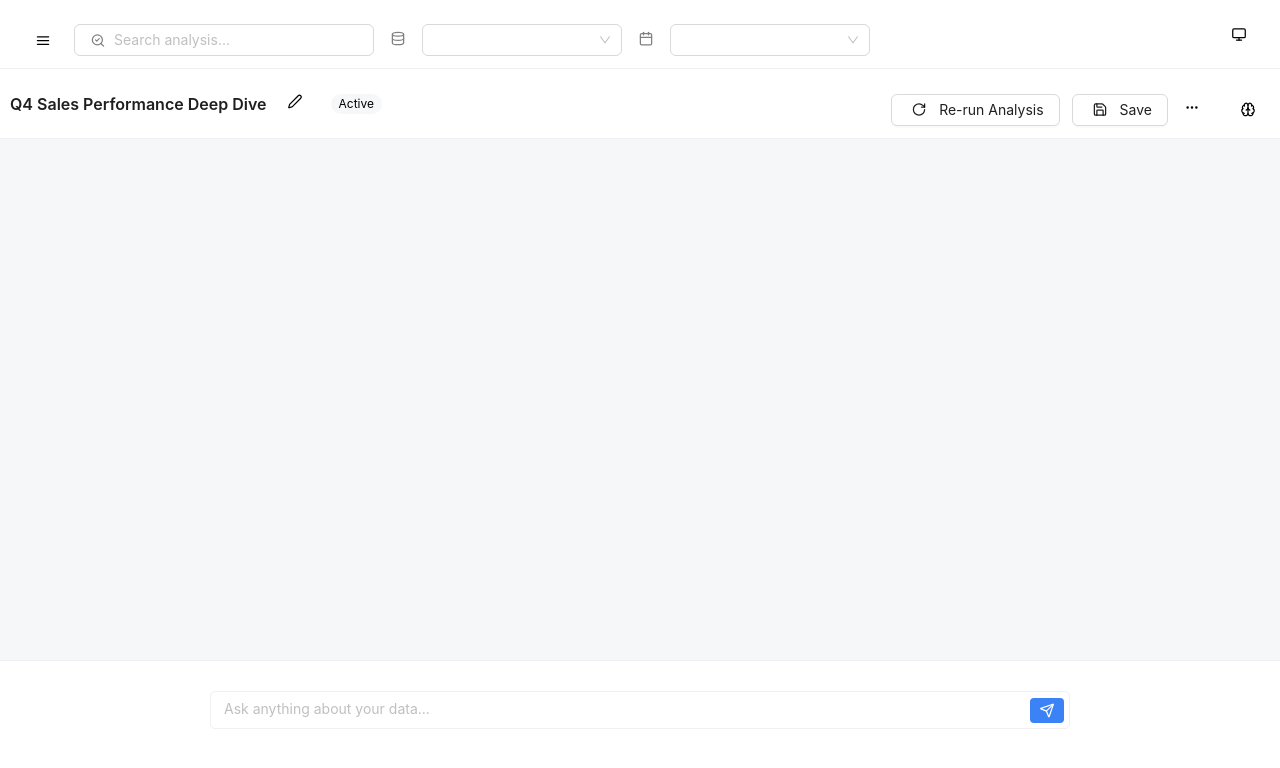
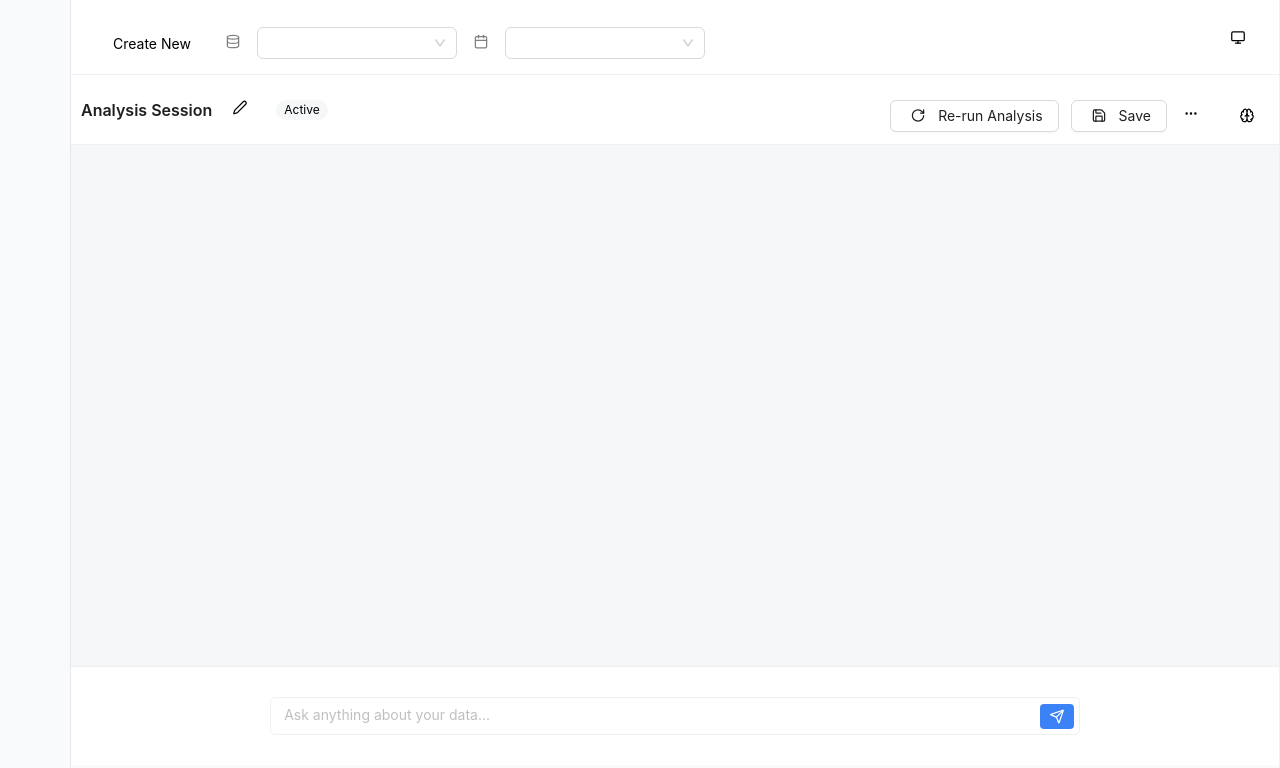
Before and after one commit to vaidyavd0910/AgenticBI, a React (Vite) app: page /chatPage in a window 1280 px wide. Shown: the top 768 px of the page. Built offline with nearby package versions, Linux system fonts and the light colour scheme.

Commit message:
layout changes

```diff
--- a/src/components/button/ButtonComponent.jsx
+++ b/src/components/button/ButtonComponent.jsx
@@ -1,9 +1,9 @@
 import { Button } from "antd";
-import React from 'react';
+import React from "react";
 
 export const ButtonComponent = ({
 	text,
-	variant = "filled",
+	variant = "filled", // filled | outlined | text | borderless
 	customColor,
 	icons = [],
 	iconPosition = "left",
@@ -14,18 +14,24 @@ export const ButtonComponent = ({
 	className = "",
 	onClick = () => {}
 }) => {
-
 	const isTextOnly = text && icons.length === 0;
 
+	// Map your variant prop to AntD's "type"
 	const variantType =
 		variant === "filled"
 			? "primary"
 			: variant === "outlined"
 			? "default"
-			: "text";
+			: "text"; // AntD doesn't have "borderless", so we handle style manually
 
+	// Base style
 	const baseStyle = {
 		borderRadius: "5px",
+		...(variant === "borderless" && {
+			border: "none",
+			background: "transparent",
+			color: customColor || "inherit"
+		}),
 		...(customColor &&
 			variant === "filled" && {
 				backgroundColor: customColor,
@@ -33,9 +39,13 @@ export const ButtonComponent = ({
 				border: "none"
 			}),
 		...(customColor &&
-		variant !== "filled" && {
+			variant === "outlined" && {
 				color: customColor,
 				borderColor: customColor
+			}),
+		...(customColor &&
+			variant === "text" && {
+				color: customColor
 			}),
 		...style
 	};
--- a/src/components/chatNav/ChatNav.jsx
+++ b/src/components/chatNav/ChatNav.jsx
@@ -2,6 +2,7 @@ import React, { useState } from 'react';
 import { Typography, Input, Dropdown, Menu } from 'antd';
 import { ReusableDropdown } from '../dropDown/ReusableDropdown';
 import styles from './ChatNav.module.css';
+import { Plus } from 'lucide-react';
 import {
   Database,
   Calendar,
@@ -12,6 +13,7 @@ import {
   Moon,
   Laptop
 } from 'lucide-react';
+import { ButtonComponent } from '../button/ButtonComponent';
 
 const { Title } = Typography;
 
@@ -89,11 +91,13 @@ export const ChatNav = () => {
     >
       <div>
         <div style={{ display: 'flex', alignItems: 'center', gap: 12, marginTop: 12 }}>
-          <div className={styles.menuButton}>
+          {/* <div className={styles.menuButton}>
             <AlignJustify height={'15'} />
-          </div>
-
-          <div>
+          </div> */}
+<div className={styles.createBtn}>
+  <ButtonComponent text={'Create New'} variant={'borderless'} />
+</div>
+          {/* <div>
             <Input
               placeholder="Search analysis..."
               allowClear
@@ -104,7 +108,7 @@ export const ChatNav = () => {
                 borderRadius: 6,
               }}
             />
-          </div>
+          </div> */}
 
           <div>
             <Database height={'15'} color={'grey'} />
--- a/src/components/chatNav/ChatNav.module.css
+++ b/src/components/chatNav/ChatNav.module.css
@@ -64,3 +64,11 @@
 .monitorButton:hover{
     background: rgb(232, 232, 245);
 }
+.createBtn{
+    padding: 3px;
+}
+.createBtn:hover{
+    color: white;
+    background-color: #1677ff;
+    border-radius: 6px;
+}
--- a/src/components/chatSubNav/ChatSubNav.jsx
+++ b/src/components/chatSubNav/ChatSubNav.jsx
@@ -24,9 +24,8 @@ const menuItems = (
 const { Title } = Typography;
 
 export const ChatSubNav = ({isSidebarExpanded, setIsSidebarExpanded}) => {
-  const [title, setTitle] = useState('Q4 Sales Performance Deep Dive');
+  const [title, setTitle] = useState('Analysis Session');
     const [isEditing, setIsEditing] = useState(false);
-
 
   const handleTitleEdit = () => {
     setIsEditing(true);
--- /dev/null
+++ b/src/components/staticSidebar/StaticSidebar.css
@@ -0,0 +1,11 @@
+.sidebar {
+  width: 70px;
+  height: 100vh;
+  background-color: #f8fafc;
+  display: flex;
+  flex-direction: column;
+  align-items: center;
+  padding-top: 10px;
+  border-right: 1px solid #e5e7eb;
+  position: fixed;
+}
--- /dev/null
+++ b/src/components/staticSidebar/StaticSidebar.jsx
@@ -0,0 +1,12 @@
+import React from "react";
+import './StaticSidebar.css';
+
+const StaticSidebar = () => {
+  return (
+    <div className="sidebar">
+
+    </div>
+  );
+};
+
+export default StaticSidebar;
--- a/src/layouts/chatSectionLayout/ChatSectionLayout.jsx
+++ b/src/layouts/chatSectionLayout/ChatSectionLayout.jsx
@@ -1,15 +1,33 @@
-import React from 'react'
+import React from 'react';
 import styles from './ChatSectionLayout.module.css';
 import { Outlet } from 'react-router-dom';
 import { Sidebar } from '../../components/sidebar/Sidebar';
+import StaticSidebar from '../../components/staticSidebar/staticSidebar';
 
-export const ChatSectionLayout = ({isSidebarExpanded, setIsSidebarExpanded}) => {
-	return (
-		<div className={styles.mainAppContainer}>
-			<div style={{flexGrow: 1}}>
-				<Outlet />
-			</div>
-			<Sidebar isSidebarExpanded={isSidebarExpanded} setIsSidebarExpanded={setIsSidebarExpanded} />
-		</div>
-	)
-}
+export const ChatSectionLayout = ({ isSidebarExpanded, setIsSidebarExpanded }) => {
+  return (
+    <div className={styles.mainAppContainer}>
+      {/* Left Fixed Sidebar */}
+      <div className={styles.leftSidebar}>
+        <StaticSidebar />
+      </div>
+
+      {/* Middle Content */}
+      <div className={styles.mainContent}>
+        <Outlet />
+      </div>
+
+      {/* Right Expandable Sidebar */}
+      <div
+        className={`${styles.rightSidebar} ${
+          isSidebarExpanded ? styles.expanded : styles.collapsed
+        }`}
+      >
+        <Sidebar
+          isSidebarExpanded={isSidebarExpanded}
+          setIsSidebarExpanded={setIsSidebarExpanded}
+        />
+      </div>
+    </div>
+  );
+};
--- a/src/layouts/chatSectionLayout/ChatSectionLayout.module.css
+++ b/src/layouts/chatSectionLayout/ChatSectionLayout.module.css
@@ -1,4 +1,35 @@
 .mainAppContainer {
-	display: flex;
-	width: 100%;
+  display: flex;
+  height: 100vh;
+  overflow: hidden;
 }
+
+/* Left Sidebar (fixed width) */
+.leftSidebar {
+  width: 70px; /* adjust to your static sidebar width */
+  background-color: #fff;
+  border-right: 1px solid #f0f0f0;
+}
+
+/* Middle Content Area */
+.mainContent {
+  flex: 1;
+  overflow-y: auto;
+  background-color: #fafafa;
+}
+
+/* Right Sidebar */
+.rightSidebar {
+  background-color: #fff;
+  border-left: 1px solid #f0f0f0;
+  transition: width 0.3s ease;
+  overflow: hidden;
+}
+
+.rightSidebar.collapsed {
+  width: 0;
+}
+
+.rightSidebar.expanded {
+  width: 300px; /* adjust to expanded width */
+}
```
Lines whose indentation alone changed are shown as unchanged.
